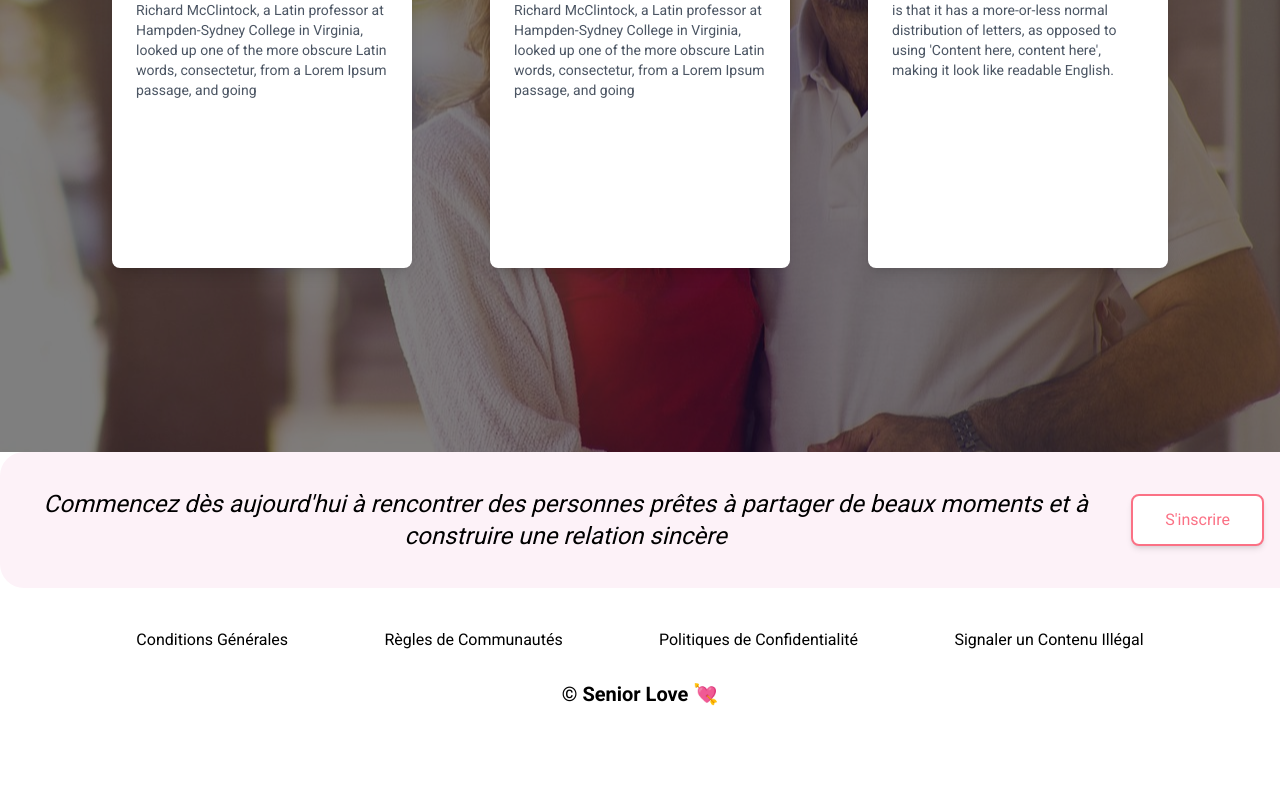
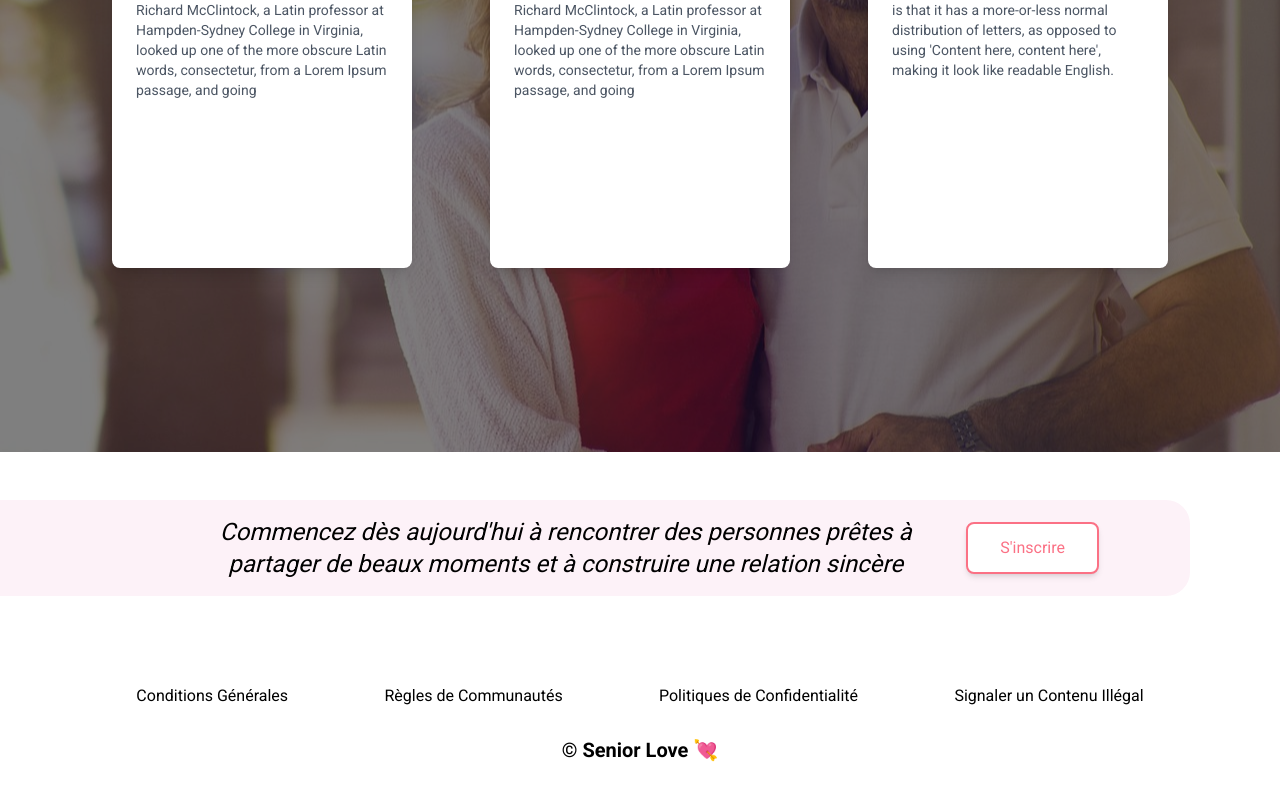
Before and after one commit to sll0yd/seniorlove-front, a React (Vite) app: page / in a window 1280 px wide. Shown: the part 3111-3911 px from the top of the page. Before the commit the page ends 3859 px from the top, so only its background shows below. Built offline with nearby package versions, Linux system fonts and the light colour scheme.

Commit message:
feat: component FooterBanner finishing

```diff
--- a/src/components/FooterBanner.tsx
+++ b/src/components/FooterBanner.tsx
@@ -1,9 +1,10 @@
 function FooterBanner() {
   return (
-    <>
-      <div className=" bg-pink-50 h-full left-[calc(50%-200px)] right-0 rounded-l-3xl">
-        <div className="flex items-center justify-between px-4 py-9">
-          <p className="text-center text-2xl flex-1 italic mr-4 ">
+    <div className="py-12">
+      <div className="relative">
+        <div className="absolute bg-pink-50 h-full right-[calc(50%-550px)] left-0 rounded-r-3xl" />
+        <div className="relative max-w-[950px] mx-auto px-4 flex items-center justify-between">
+          <p className="text-center text-2xl flex-1 italic mr-4 py-4">
             Commencez dès aujourd'hui à rencontrer des personnes prêtes à
             partager de beaux moments et à construire une relation sincère
           </p>
@@ -12,7 +13,8 @@ function FooterBanner() {
           </button>
         </div>
       </div>
-    </>
+    </div>
   );
 }
+
 export default FooterBanner;
```
